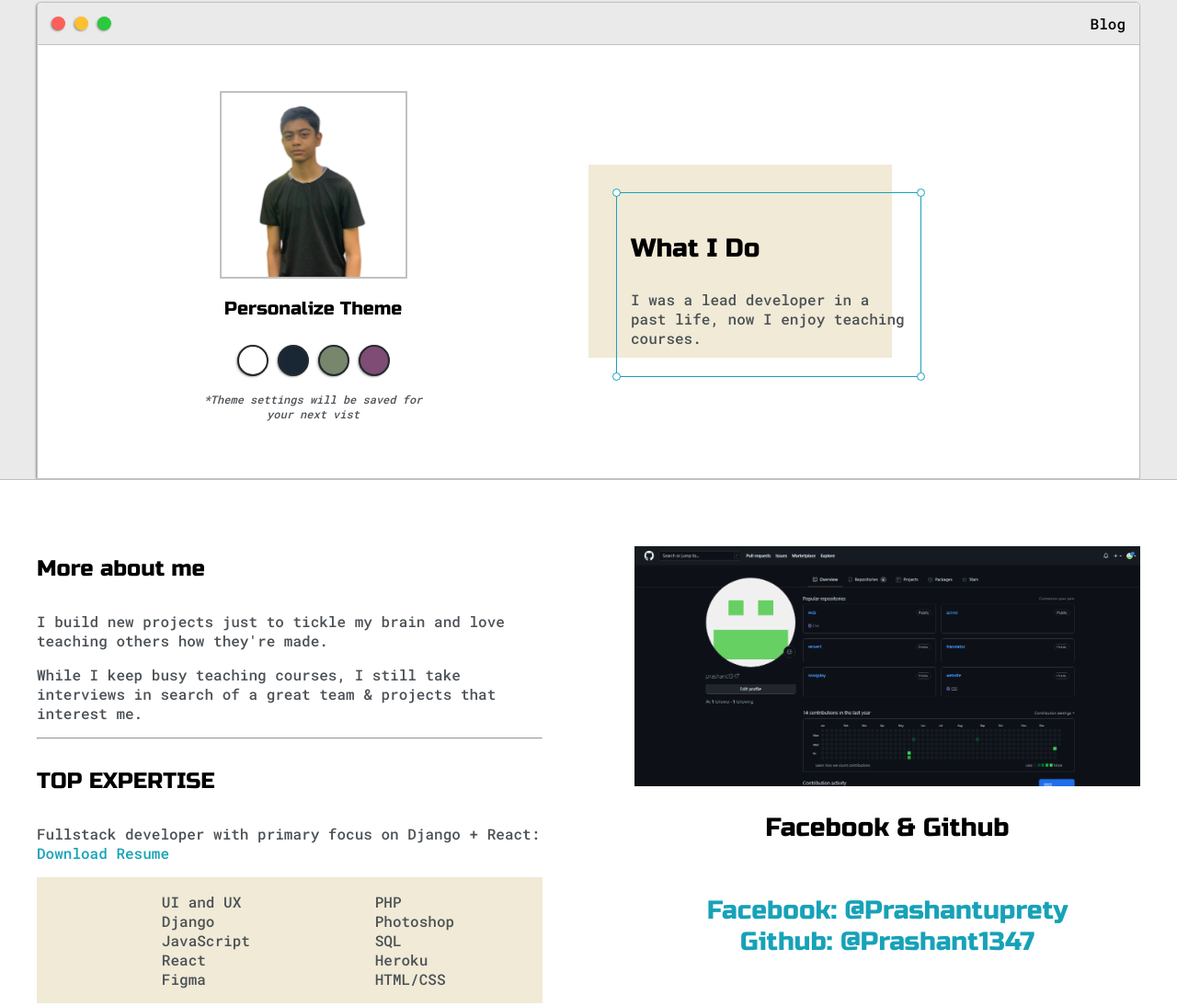
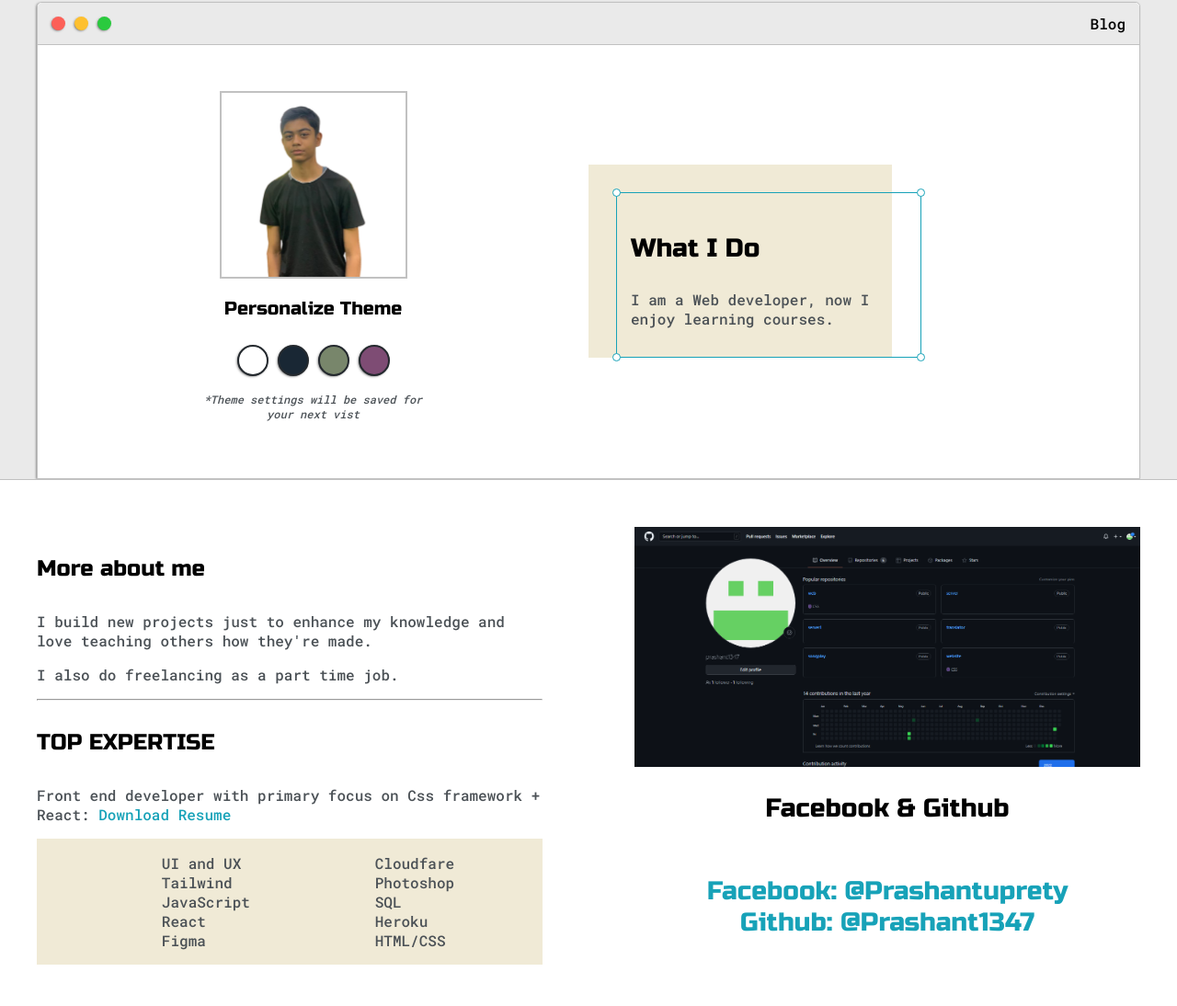
Before and after one commit to bridgecrew-perf6/deployment-website-1, a plain HTML site: page index.html in a window 1280 px wide. Shown: the part 159-1253 px from the top of the page at 92% size. Drawn offline with nearby package versions, Linux system fonts and the light colour scheme.

Commit message:
modified

```diff
--- a/index.html
+++ b/index.html
@@ -64,7 +64,7 @@
 							<div id="corner-tl" class="corner"></div>
 							<div id="corner-tr" class="corner"></div>
 							<h3>What I Do</h3>
-							<p>I was a lead developer in a past life, now I enjoy teaching courses.</p>
+							<p>I am a Web developer, now I enjoy learning courses.</p>
 							<div id="corner-br" class="corner"></div>
 							<div id="corner-bl" class="corner"></div>
 						</div>
@@ -81,28 +81,28 @@
 				<div class="about-me">
 					<h4>More about me</h4>
 
-					<p>I build new projects just to tickle my brain and love teaching others how they're made.</p>
+					<p>I build new projects just to enhance my knowledge and love teaching others how they're made.</p>
 
-					<p>While I keep busy teaching courses, I still take interviews in search of a great team & projects that interest me.</p>
+					<p>	I also do freelancing as a part time job.</p>
 
 
 					<hr>
 
 					<h4>TOP EXPERTISE</h4>
 
-					<p>Fullstack developer with primary focus on Django + React: <a target="_blank" href="resume.pdf">Download Resume</a></p>
+					<p>Front end developer with primary focus on Css framework + React: <a target="_blank" href="resume.pdf">Download Resume</a></p>
 
 					<div id="skills">
 						<ul>
 							<li>UI and UX</li>
-							<li>Django</li>
+							<li>Tailwind</li>
 							<li>JavaScript</li>
 							<li>React</li>
 							<li>Figma</li>
 						</ul>
 
 						<ul>
-							<li>PHP</li>
+							<li>Cloudfare</li>
 							<li>Photoshop</li>
 							<li>SQL</li>
 							<li>Heroku</li>
```
